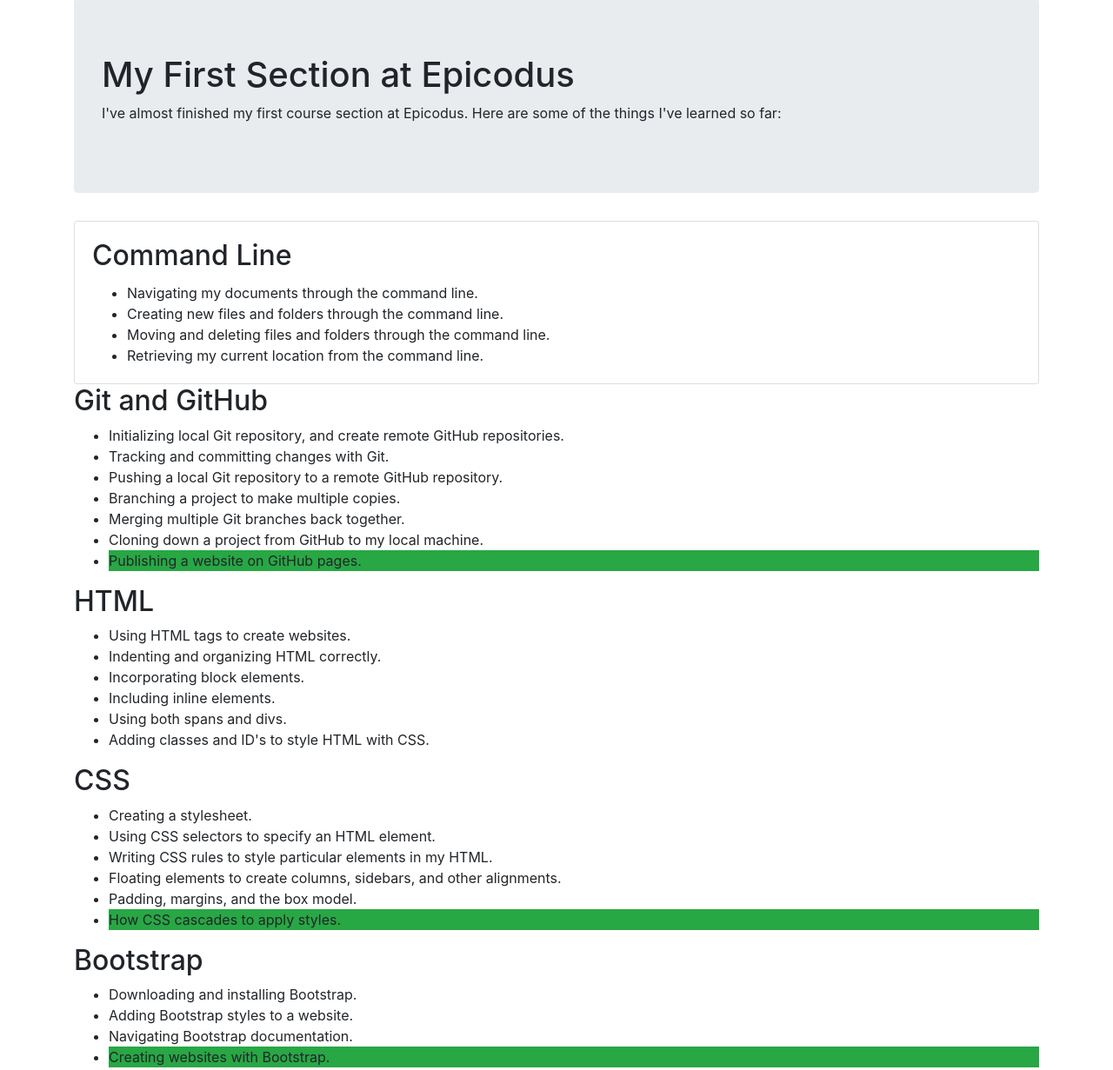
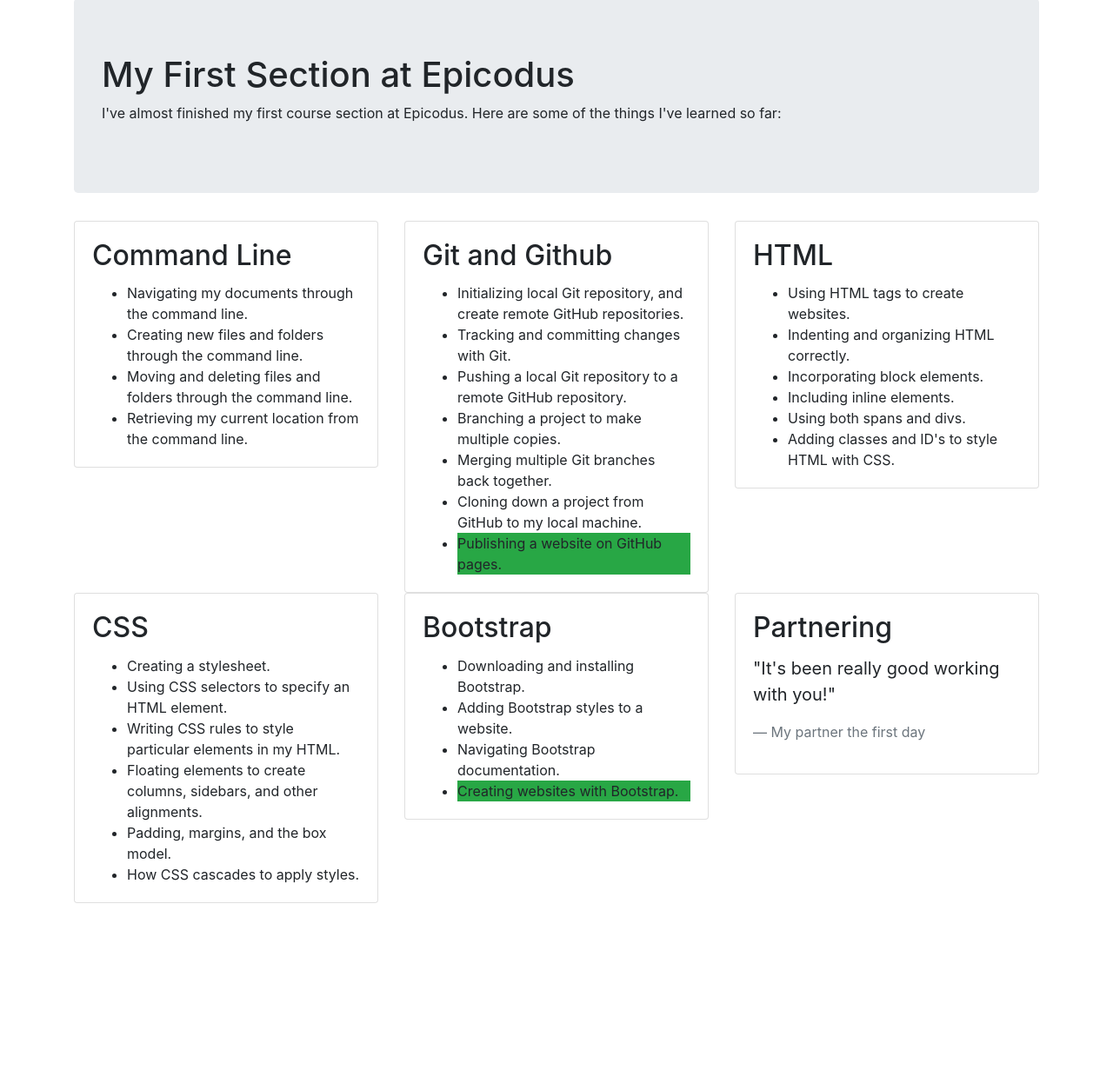
Before and after one commit to ZachWilson22495/section-in-review, a plain HTML site: page index.html in a window 1280 px wide. Shown: the part 2-1233 px from the top of the page at 87% size. After the commit the page ends 1041 px from the top, so only its background shows below. Drawn offline with Linux system fonts and the light colour scheme.

Commit message:
Added a grid to the HTML using Bootstrap

```diff
--- a/index.html
+++ b/index.html
@@ -12,6 +12,8 @@
           I've almost finished my first course section at Epicodus. Here are some of the things I've learned so far:
         </p>
       </div>
+      <div class="row">
+        <div class="col-md-4">
           <div class="card">
             <div class="card-body">
               <h2 class="card-title">Command Line</h2>
@@ -23,8 +25,12 @@
               </ul>
             </div>
           </div>
-  <h2>Git and GitHub</h2>
-  <ul>
+        </div>
+        <div class="col-md-4">
+          <div class="card">
+            <div class="card-body">
+              <h2 class="card-title">Git and Github</h2>
+              <ul class="card-text">
                 <li>Initializing local Git repository, and create remote GitHub repositories.</li>
                 <li>Tracking and committing changes with Git.</li>
                 <li>Pushing a local Git repository to a remote GitHub repository.</li>
@@ -33,8 +39,14 @@
                 <li>Cloning down a project from GitHub to my local machine.</li>
                 <li class="bg-success">Publishing a website on GitHub pages.</li>
               </ul>
-  <h2>HTML</h2>
-  <ul>
+            </div>
+          </div>
+        </div>
+        <div class="col-md-4">
+          <div class="card">
+            <div class="card-body">
+              <h2 class="card-title">HTML</h2>
+              <ul class="card-text">
                 <li>Using HTML tags to create websites.</li>
                 <li>Indenting and organizing HTML correctly.</li>
                 <li>Incorporating block elements.</li>
@@ -42,27 +54,53 @@
                 <li>Using both spans and divs.</li>
                 <li>Adding classes and ID's to style HTML with CSS.</li>
               </ul>
-  <h2>CSS</h2>
-  <ul>
+            </div>
+          </div>
+        </div>
+      </div>
+      <div class="row">
+        <div class="col-md-4">
+          <div class="card">
+            <div class="card-body">
+              <h2 class="card-title">CSS</h2>
+              <ul class="card-text">
                 <li>Creating a stylesheet.</li>
                 <li>Using CSS selectors to specify an HTML element.</li>
                 <li>Writing CSS rules to style particular elements in my HTML.</li>
                 <li>Floating elements to create columns, sidebars, and other alignments.</li>
                 <li>Padding, margins, and the box model.</li>
-    <li class="bg-success">How CSS cascades to apply styles.</li>
+                <li>How CSS cascades to apply styles.</li>
               </ul>
-  <h2>Bootstrap</h2>
-      <ul>
+            </div>
+          </div>
+        </div>
+        <div class="col-md-4">
+          <div class="card">
+            <div class="card-body">
+              <h2 class="card-title">Bootstrap</h2>
+              <ul class="card-text">
                 <li>Downloading and installing Bootstrap.</li>
                 <li>Adding Bootstrap styles to a website.</li>
                 <li>Navigating Bootstrap documentation.</li>
                 <li class="bg-success">Creating websites with Bootstrap.</li>
               </ul>
-      <h2>Partnering</h2>
+            </div>
+          </div>
+        </div>
+        <div class="col-md-4">
+          <div class="card">
+            <div class="card-body">
+              <h2 class="card-title">Partnering</h2>
+              <div class="card-text">
                 <blockquote class="blockquote">
                   <p>"It's been really good working with you!"</p>
                   <footer class="blockquote-footer">My partner the first day</footer>
                 </blockquote>
               </div>
+            </div>
+          </div>
+        </div>
+      </div>
+    </div>
   </body>
 </html>
```
Lines whose indentation alone changed are shown as unchanged.
